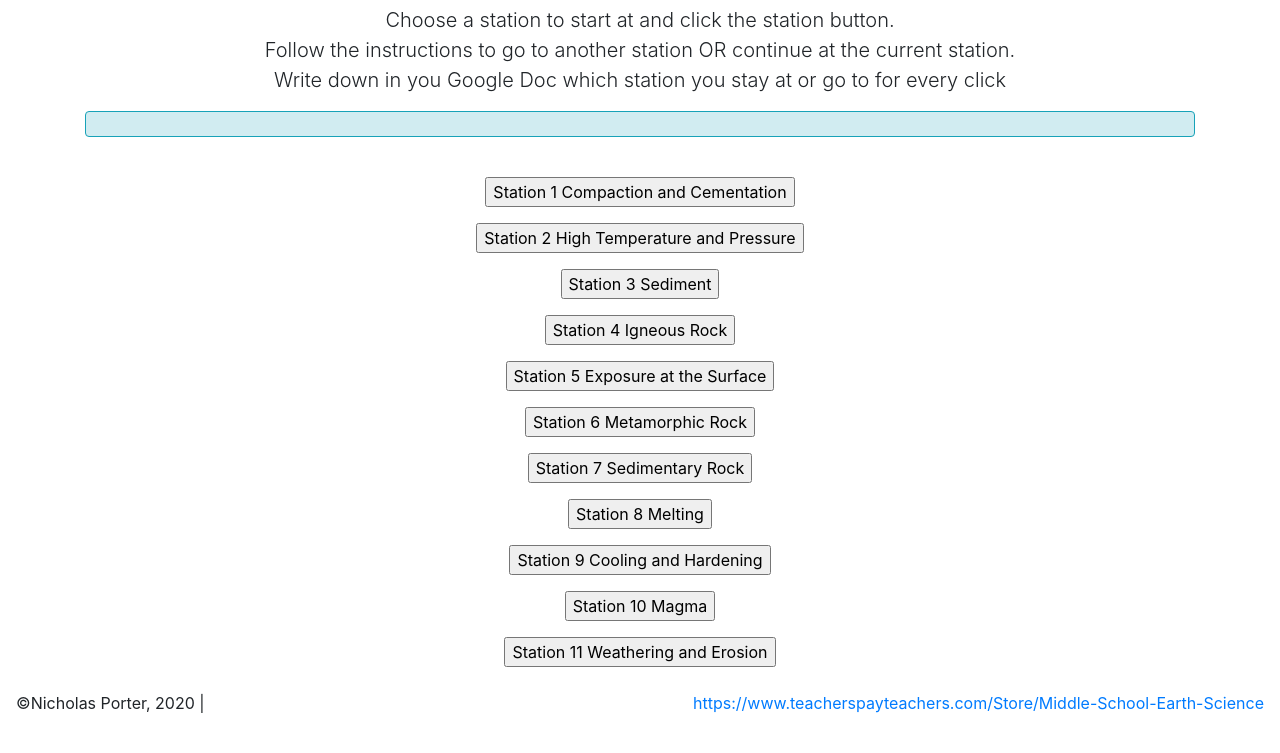
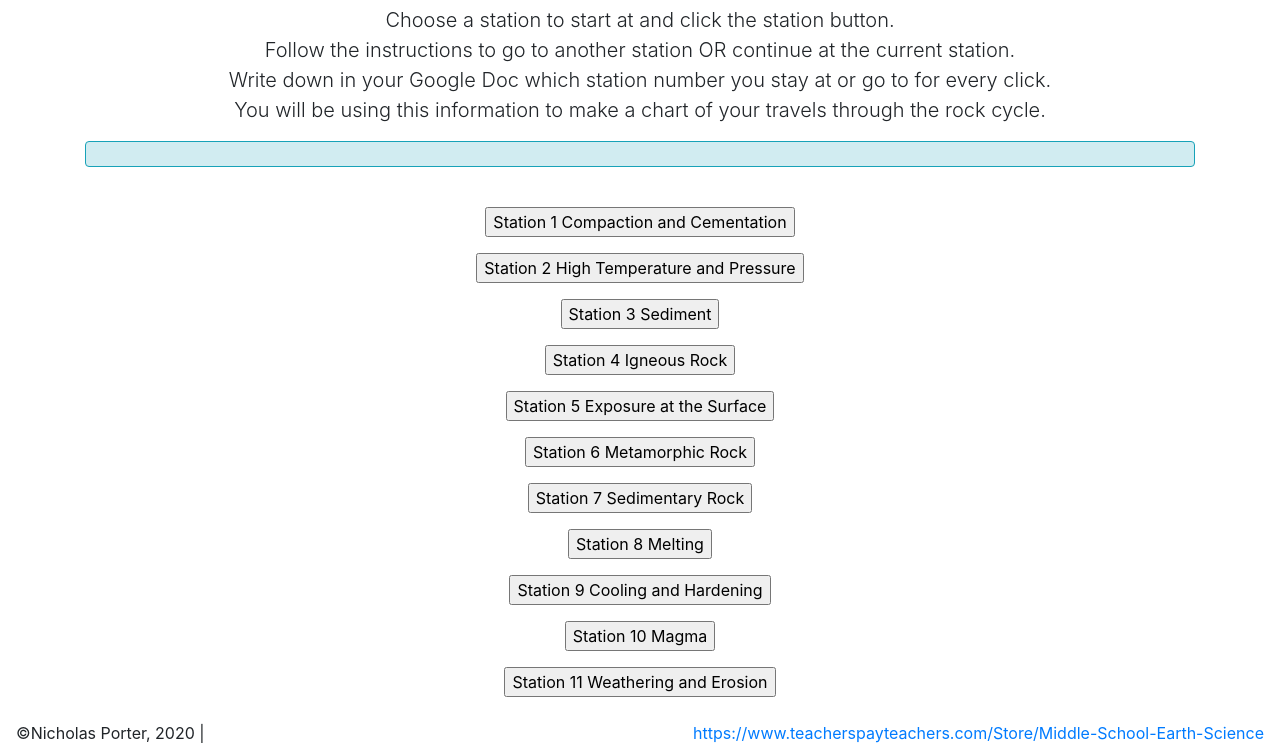
Before and after one commit to porternick/rockcyclesimulator, a website: page index.html in a window 1280 px wide. Shown: the part 155-908 px from the top of the page. Before the commit the page ends 878 px from the top, so only its background shows below. Drawn offline with Linux system fonts and the light colour scheme.

Commit message:
Update index.html

```diff
--- a/index.html
+++ b/index.html
@@ -99,7 +99,7 @@ function StationEleven()
     <div class="row">
       <div class="col-lg-12 text-center">
         <h1 class="mt-5">Rock Cycle Simulator</h1>
-        <p class="lead">Choose a station to start at and click the station button.</br>Follow the instructions to go to another station OR continue at the current station.</br>Write down in you Google Doc which station you stay at or go to for every click</p>
+        <p class="lead">Choose a station to start at and click the station button.</br>Follow the instructions to go to another station OR continue at the current station.</br>Write down in your Google Doc which station number you stay at or go to for every click.</br>You will be using this information to make a chart of your travels through the rock cycle.</p>
 
         <h2 class="alert alert-info border border-info rounded-15" id="s1"></h2>
         <br>
```
